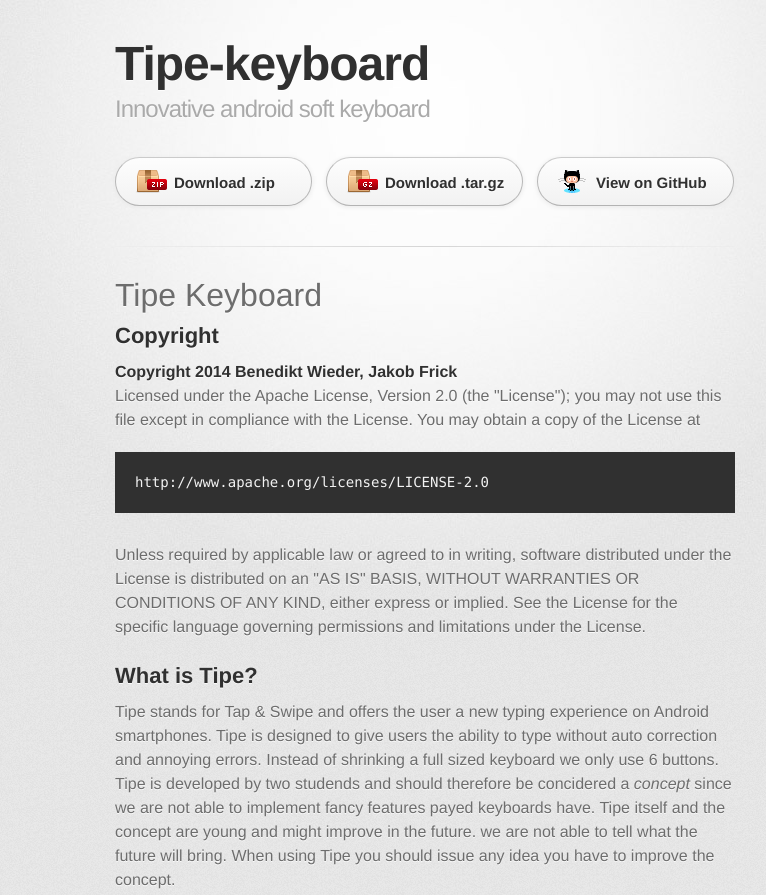
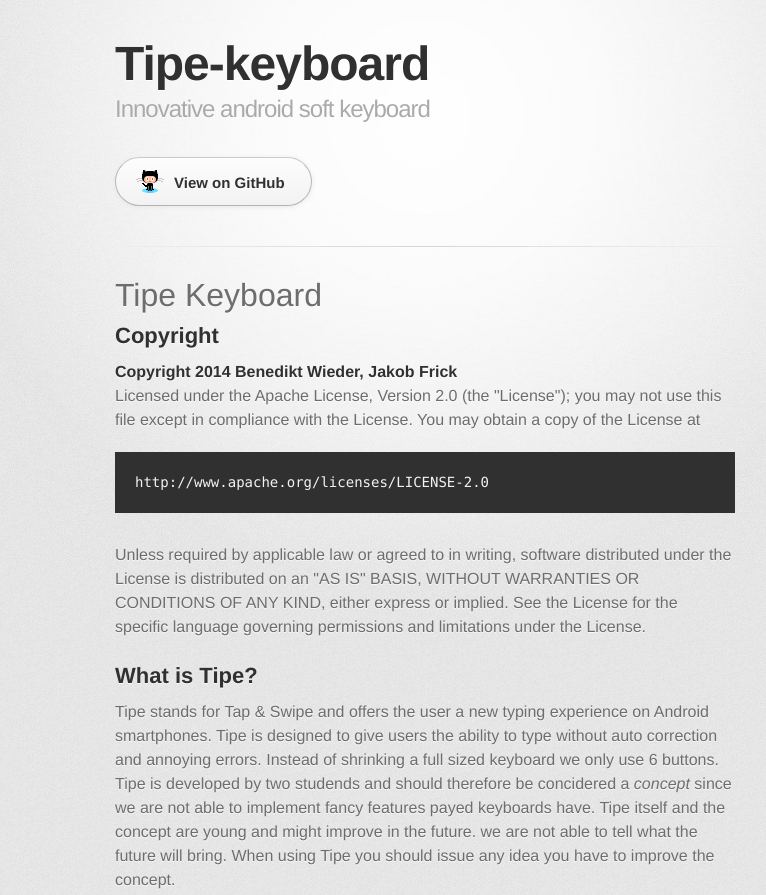
Before and after one commit to bontric/Tipe-Keyboard, a plain HTML site: page index.html in a window 1280 px wide. Shown: the top 895 px of the page, without its empty margins (215-981 px from the left). Drawn offline with Linux system fonts and the light colour scheme; a web font is replaced by a local one.

Commit message:
Update index.html

```diff
--- a/index.html
+++ b/index.html
@@ -23,9 +23,7 @@
         </header>
 
         <section id="downloads" class="clearfix">
-          <a href="https://github.com/bontric/Tipe-Keyboard/zipball/master" id="download-zip" class="button"><span>Download .zip</span></a>
-          <a href="https://github.com/bontric/Tipe-Keyboard/tarball/master" id="download-tar-gz" class="button"><span>Download .tar.gz</span></a>
-          <a href="https://github.com/bontric/Tipe-Keyboard" id="view-on-github" class="button"><span>View on GitHub</span></a>
+         <a href="https://github.com/bontric/Tipe-Keyboard" id="view-on-github" class="button"><span>View on GitHub</span></a>
         </section>
 
         <hr>
```
